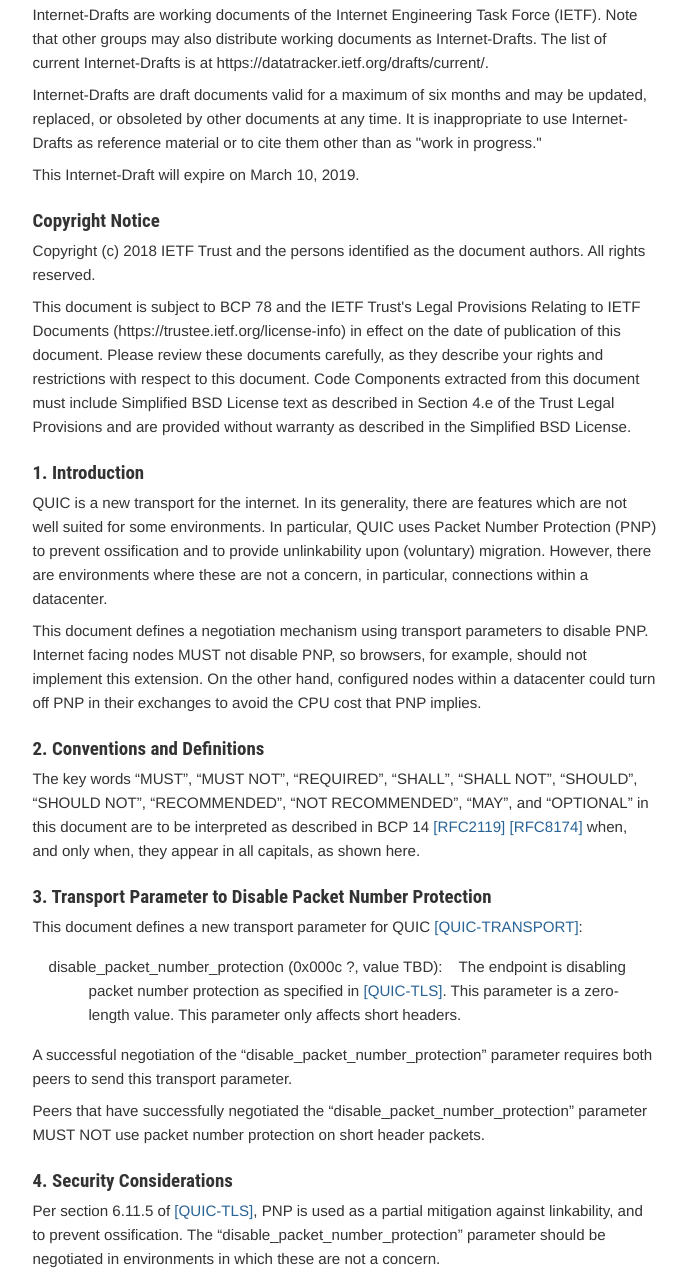
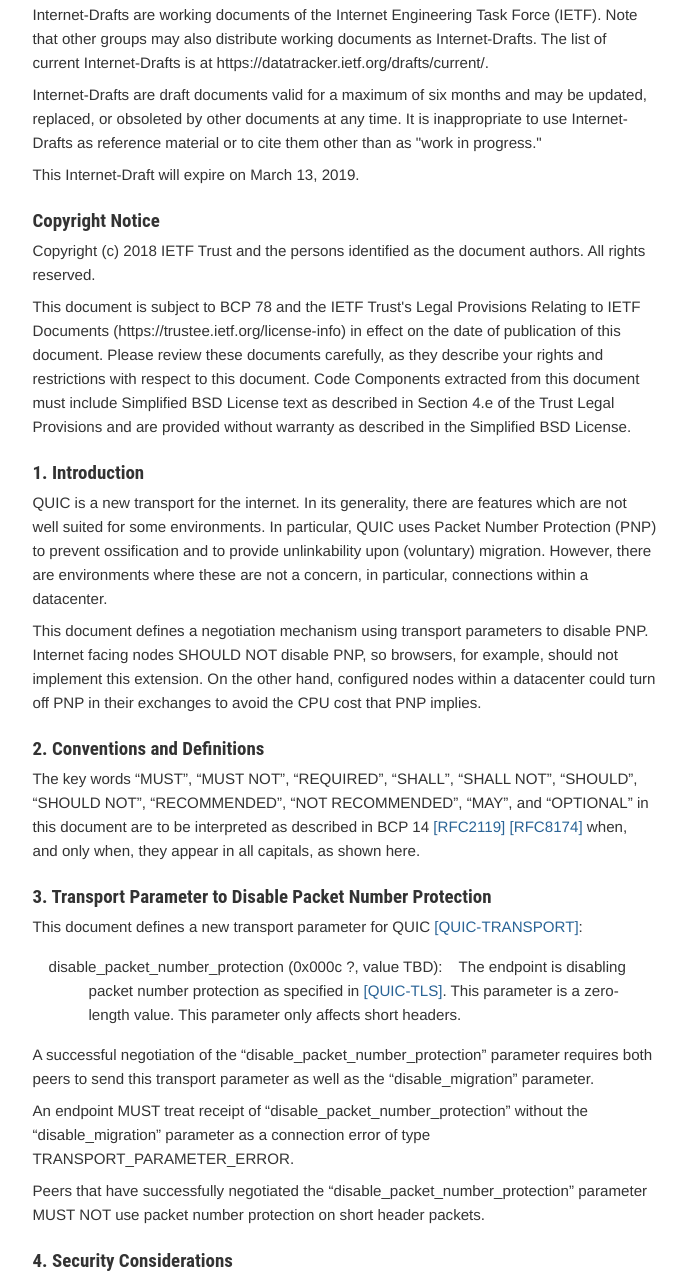
Before and after one commit to GabrielMontenegro/quic-negotiate-pnp, a plain HTML site: page draft-montenegro-negotiate-pnp.html in a window 1280 px wide. Shown: the part 726-2002 px from the top of the page, without its empty margins (123-810 px from the left). Drawn offline with Linux system fonts and the light colour scheme.

Commit message:
Script updating gh-pages from 625243f. [ci skip]

```diff
--- a/draft-montenegro-negotiate-pnp.html
+++ b/draft-montenegro-negotiate-pnp.html
@@ -295,7 +295,7 @@ ul.toc li {
 
   <meta name="dct.creator" content="Montenegro, G., Banks, N., and P. Balasubramanian" />
   <meta name="dct.identifier" content="urn:ietf:id:draft-montenegro-quic-negotiate-pnp-latest" />
-  <meta name="dct.issued" scheme="ISO8601" content="2018-06" />
+  <meta name="dct.issued" scheme="ISO8601" content="2018-09" />
   <meta name="dct.abstract" content="This document defines an extension to reduce the cost of QUIC deployment in environments like datacenters by allowing packet number protection to be optionally disabled." />
   <meta name="description" content="This document defines an extension to reduce the cost of QUIC deployment in environments like datacenters by allowing packet number protection to be optionally disabled." />
 
@@ -319,12 +319,12 @@ ul.toc li {
 <td class="right">P. Balasubramanian</td>
 </tr>
 <tr>
-<td class="left">Expires: March 10, 2019</td>
+<td class="left">Expires: March 13, 2019</td>
 <td class="right">Microsoft Corporation</td>
 </tr>
 <tr>
 <td class="left"></td>
-<td class="right">September 6, 2018</td>
+<td class="right">September 9, 2018</td>
 </tr>
 
 
@@ -343,7 +343,7 @@ ul.toc li {
 <p>This Internet-Draft is submitted in full conformance with the provisions of BCP 78 and BCP 79.</p>
 <p>Internet-Drafts are working documents of the Internet Engineering Task Force (IETF).  Note that other groups may also distribute working documents as Internet-Drafts.  The list of current Internet-Drafts is at https://datatracker.ietf.org/drafts/current/.</p>
 <p>Internet-Drafts are draft documents valid for a maximum of six months and may be updated, replaced, or obsoleted by other documents at any time.  It is inappropriate to use Internet-Drafts as reference material or to cite them other than as "work in progress."</p>
-<p>This Internet-Draft will expire on March 10, 2019.</p>
+<p>This Internet-Draft will expire on March 13, 2019.</p>
 <h1 id="rfc.copyrightnotice"><a href="#rfc.copyrightnotice">Copyright Notice</a></h1>
 <p>Copyright (c) 2018 IETF Trust and the persons identified as the document authors.  All rights reserved.</p>
 <p>This document is subject to BCP 78 and the IETF Trust's Legal Provisions Relating to IETF Documents (https://trustee.ietf.org/license-info) in effect on the date of publication of this document.  Please review these documents carefully, as they describe your rights and restrictions with respect to this document.  Code Components extracted from this document must include Simplified BSD License text as described in Section 4.e of the Trust Legal Provisions and are provided without warranty as described in the Simplified BSD License.</p>
@@ -375,7 +375,7 @@ ul.toc li {
 <a href="#rfc.section.1">1.</a> <a href="#introduction" id="introduction">Introduction</a>
 </h1>
 <p id="rfc.section.1.p.1">QUIC is a new transport for the internet. In its generality, there are features which are not well suited for some environments. In particular, QUIC uses Packet Number Protection (PNP) to prevent ossification and to provide unlinkability upon (voluntary) migration.  However, there are environments where these are not a concern, in particular, connections within a datacenter.</p>
-<p id="rfc.section.1.p.2">This document defines a negotiation mechanism using transport parameters to disable PNP. Internet facing nodes MUST not disable PNP, so browsers, for example, should not implement this extension. On the other hand, configured nodes within a datacenter could turn off PNP in their exchanges to avoid the CPU cost that PNP implies.</p>
+<p id="rfc.section.1.p.2">This document defines a negotiation mechanism using transport parameters to disable PNP.  Internet facing nodes SHOULD NOT disable PNP, so browsers, for example, should not implement this extension. On the other hand, configured nodes within a datacenter could turn off PNP in their exchanges to avoid the CPU cost that PNP implies.</p>
 <h1 id="rfc.section.2">
 <a href="#rfc.section.2">2.</a> <a href="#conventions-and-definitions" id="conventions-and-definitions">Conventions and Definitions</a>
 </h1>
@@ -390,8 +390,9 @@ ul.toc li {
 <dt>disable_packet_number_protection (0x000c ?, value TBD):</dt>
 <dd style="margin-left: 8">The endpoint is disabling packet number protection as specified in <a href="#QUIC-TLS" class="xref">[QUIC-TLS]</a>.  This parameter is a zero-length value. This parameter only affects short headers.</dd>
 </dl>
-<p id="rfc.section.3.p.3">A successful negotiation of the &#8220;disable_packet_number_protection&#8221; parameter requires both peers to send this transport parameter.</p>
-<p id="rfc.section.3.p.4">Peers that have successfully negotiated the &#8220;disable_packet_number_protection&#8221; parameter MUST NOT use packet number protection on short header packets.</p>
+<p id="rfc.section.3.p.3">A successful negotiation of the &#8220;disable_packet_number_protection&#8221; parameter requires both peers to send this transport parameter as well as the &#8220;disable_migration&#8221; parameter.</p>
+<p id="rfc.section.3.p.4">An endpoint MUST treat receipt of &#8220;disable_packet_number_protection&#8221; without the &#8220;disable_migration&#8221; parameter as a connection error of type TRANSPORT_PARAMETER_ERROR.</p>
+<p id="rfc.section.3.p.5">Peers that have successfully negotiated the &#8220;disable_packet_number_protection&#8221; parameter MUST NOT use packet number protection on short header packets.</p>
 <h1 id="rfc.section.4">
 <a href="#rfc.section.4">4.</a> <a href="#security-considerations" id="security-considerations">Security Considerations</a>
 </h1>
```
Also changed, not shown: draft-montenegro-negotiate-pnp.txt.
